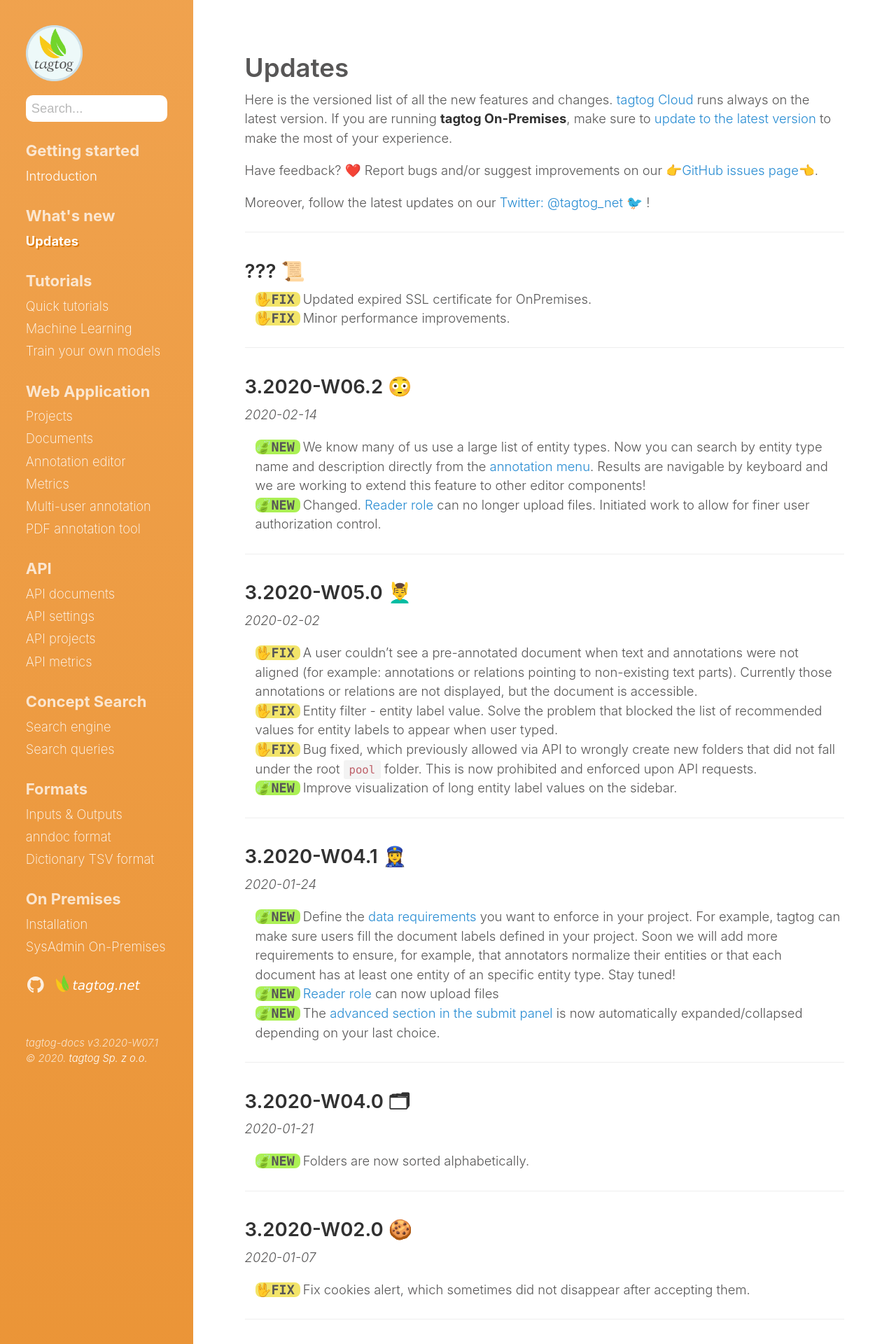
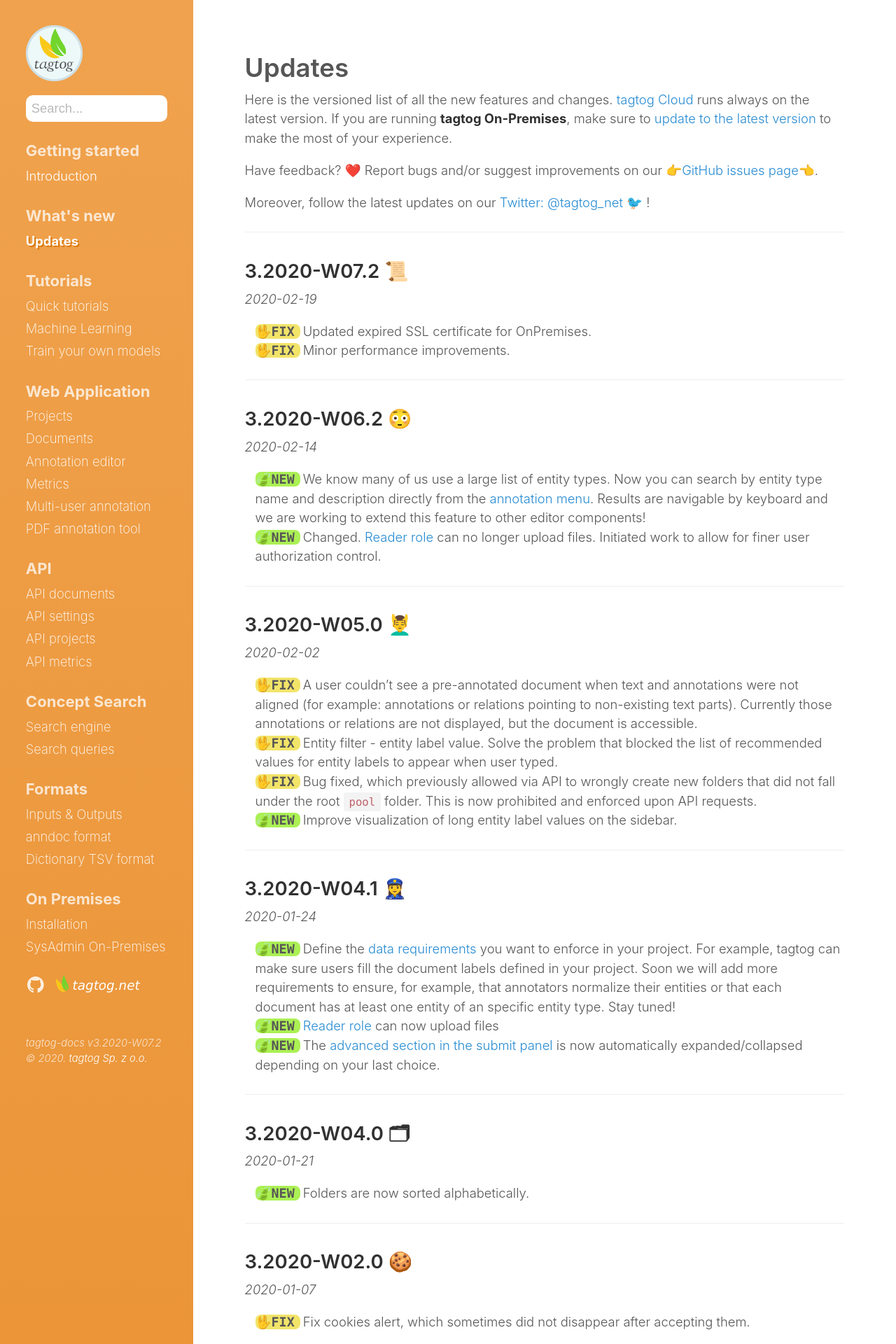
Before and after one commit to tagtogorg/tagtog-doc, a Jekyll site: the page built from updates.md, in a window 1280 px wide. Shown: the top 1920 px of the page at 70% size. Built offline with Jekyll 4.4.1, drawn with Linux system fonts in a browser that asks for light colours; nearby versions of some CDN libraries; emoji names are drawn with the system emoji font; some of the changed text lies outside the part shown.

Commit message:
Bump version: 3.2020-W07.2 📜

```diff
--- a/_config.yml
+++ b/_config.yml
@@ -71,7 +71,7 @@ plugins:
   - jemoji
 
 # Custom vars
-version: 3.2020-W07.1
+version: 3.2020-W07.2
 sidebar_home_link: true
 search_page: false
 # sidebar_blog_link:  '/blog'   # By default, your home page is your blog
--- a/updates.md
+++ b/updates.md
@@ -14,7 +14,8 @@ Moreover, follow the latest updates on our [Twitter: @tagtog_net 🐦](https://t
 
 ---
 
-## ??? 📜
+## 3.2020-W07.2 📜
+_2020-02-19_
 
 <ul class="updates">
   <li class="fix"><span markdown="1">Updated expired SSL certificate for OnPremises.</span></li>
```
Also changed, not shown: 1 other file.
